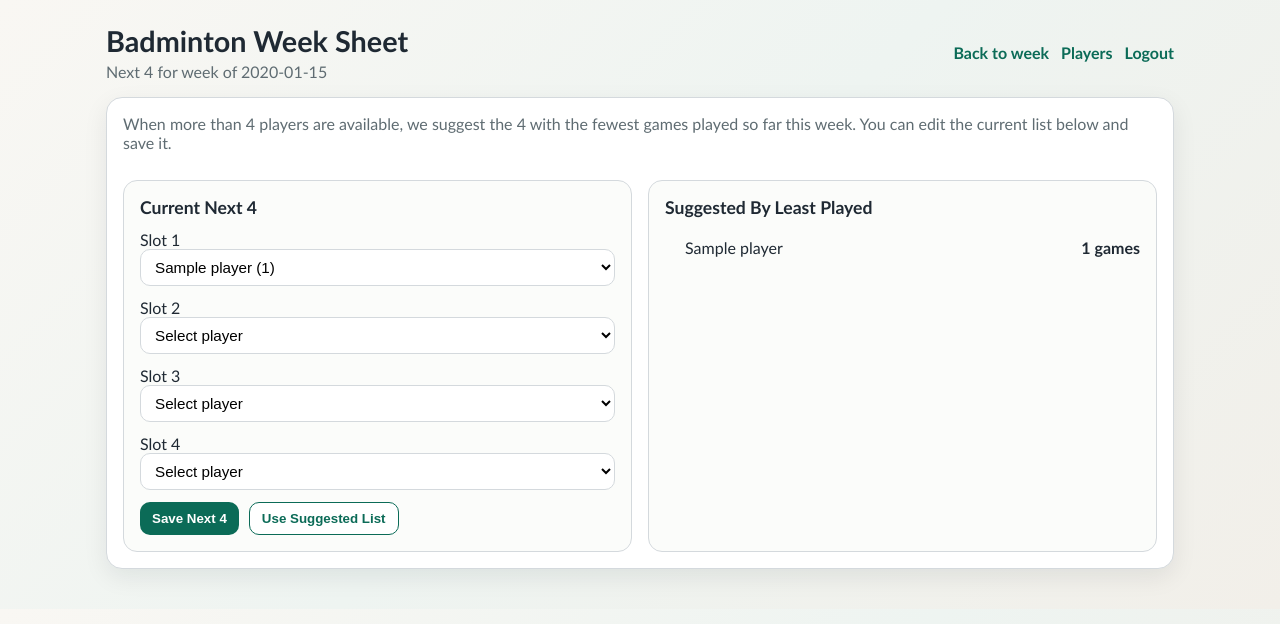
After one commit to srtripathy/cbp, a Flask app: page /next-up/1 in a window 1280 px wide. The commit adds this page. Shown: the top 624 px of the page. Run offline with Flask 3, Linux system fonts and the light colour scheme; the visitor is signed in with stand-in values (Sample User, id 1); tables that the repository leaves empty hold one stand-in row (values such as "Sample post"); some libraries are stand-ins or nearby versions.

Commit message:
Add editable next-up player list

```diff
--- a/app.py
+++ b/app.py
@@ -69,6 +69,14 @@ week_player_games_table = Table(
     Column("player_id", Integer, ForeignKey("players.id", ondelete="CASCADE"), primary_key=True),
     Column("game_no", Integer, primary_key=True),
     Column("played", Boolean, nullable=False, default=False),
+)
+
+next_up_slots_table = Table(
+    "next_up_slots",
+    metadata,
+    Column("week_id", Integer, ForeignKey("weeks.id", ondelete="CASCADE"), primary_key=True),
+    Column("slot_no", Integer, primary_key=True),
+    Column("player_id", Integer, ForeignKey("players.id", ondelete="CASCADE"), nullable=False),
 )
 
 
@@ -165,6 +173,56 @@ def get_weeks() -> List[Dict[str, Any]]:
         return [row_to_dict(r) for r in rows]
 
 
+def build_player_totals(
+    rows: List[Tuple[int, int, bool]], players: List[Dict[str, Any]]
+) -> Dict[int, int]:
+    player_totals: Dict[int, int] = {int(p["id"]): 0 for p in players}
+    for player_id, _game_no, played in rows:
+        if played:
+            player_totals[int(player_id)] += 1
+    return player_totals
+
+
+def suggested_next_up(
+    players: List[Dict[str, Any]], player_totals: Dict[int, int]
+) -> List[Dict[str, Any]]:
+    if len(players) <= 4:
+        return players
+
+    ranked_players = sorted(
+        players,
+        key=lambda player: (
+            player_totals.get(int(player["id"]), 0),
+            int(player["sort_order"]),
+            player["name"].lower(),
+        ),
+    )
+    return ranked_players[:4]
+
+
+def saved_next_up_for_week(week_id: int) -> List[int]:
+    with engine.begin() as conn:
+        rows = conn.execute(
+            select(next_up_slots_table.c.player_id)
+            .where(next_up_slots_table.c.week_id == week_id)
+            .order_by(next_up_slots_table.c.slot_no.asc())
+        ).fetchall()
+    return [int(row[0]) for row in rows]
+
+
+def replace_next_up_for_week(week_id: int, player_ids: List[int]) -> None:
+    with engine.begin() as conn:
+        conn.execute(delete(next_up_slots_table).where(next_up_slots_table.c.week_id == week_id))
+        if player_ids:
+            conn.execute(
+                insert(next_up_slots_table),
+                [
+                    {"week_id": week_id, "slot_no": slot_no, "player_id": player_id}
+                    for slot_no, player_id in enumerate(player_ids, start=1)
+                ],
+            )
+
+
 
 def login_required(fn):
     @wraps(fn)
@@ -245,10 +303,7 @@ def week_view(week_id: int):
         ).fetchall()
 
     played_map = {(r[0], r[1]): r[2] for r in rows}
-    player_totals: Dict[int, int] = {int(p["id"]): 0 for p in players}
-    for player_id, _game_no, played in rows:
-        if played:
-            player_totals[int(player_id)] += 1
+    player_totals = build_player_totals(rows, players)
     weeks = get_weeks()
 
     return render_template(
@@ -260,6 +315,79 @@ def week_view(week_id: int):
         games=range(1, GAMES_PER_WEEK + 1),
         played_map=played_map,
         player_totals=player_totals,
+    )
+
+
+@app.route("/next-up/<int:week_id>", methods=["GET", "POST"])
+@login_required
+def next_up(week_id: int):
+    init_db()
+
+    with engine.begin() as conn:
+        week_row = conn.execute(select(weeks_table).where(weeks_table.c.id == week_id)).first()
+        week = row_to_dict(week_row)
+        if not week:
+            return redirect(url_for("index"))
+
+        players_rows = conn.execute(
+            select(players_table).order_by(players_table.c.sort_order.asc())
+        ).fetchall()
+        players = [row_to_dict(r) for r in players_rows]
+
+        game_rows = conn.execute(
+            select(
+                week_player_games_table.c.player_id,
+                week_player_games_table.c.game_no,
+                week_player_games_table.c.played,
+            ).where(week_player_games_table.c.week_id == week_id)
+        ).fetchall()
+
+    player_totals = build_player_totals(game_rows, players)
+    suggested_players = suggested_next_up(players, player_totals)
+    player_by_id = {int(player["id"]): player for player in players}
+
+    if request.method == "POST":
+        action = request.form.get("action", "save")
+        if action == "reset":
+            replace_next_up_for_week(week_id, [])
+            return redirect(url_for("next_up", week_id=week_id))
+
+        selected_ids: List[int] = []
+        for slot_no in range(1, 5):
+            raw_value = request.form.get(f"slot_{slot_no}", "").strip()
+            if not raw_value:
+                continue
+            try:
+                player_id = int(raw_value)
+            except ValueError:
+                continue
+            if player_id not in player_by_id or player_id in selected_ids:
+                continue
+            selected_ids.append(player_id)
+
+        replace_next_up_for_week(week_id, selected_ids)
+        return redirect(url_for("next_up", week_id=week_id))
+
+    saved_ids = saved_next_up_for_week(week_id)
+    if saved_ids:
+        current_players = [player_by_id[player_id] for player_id in saved_ids if player_id in player_by_id]
+    else:
+        current_players = suggested_players
+
+    current_slots: List[Dict[str, Any] | None] = list(current_players[:4])
+    while len(current_slots) < 4:
+        current_slots.append(None)
+
+    weeks = get_weeks()
+    return render_template(
+        "next_up.html",
+        club_name=CLUB_NAME,
+        week=week,
+        weeks=weeks,
+        players=players,
+        player_totals=player_totals,
+        suggested_players=suggested_players,
+        current_slots=current_slots,
     )
 
 
@@ -284,6 +412,7 @@ def players():
         if unique_names:
             with engine.begin() as conn:
                 # Reset players and games for all weeks
+                conn.execute(delete(next_up_slots_table))
                 conn.execute(delete(week_player_games_table))
                 conn.execute(delete(players_table))
 
--- a/static/styles.css
+++ b/static/styles.css
@@ -140,6 +140,16 @@ button.primary {
   cursor: pointer;
 }
 
+button.secondary {
+  background: #fff;
+  color: var(--accent);
+  border: 1px solid var(--accent);
+  border-radius: 10px;
+  padding: 8px 12px;
+  font-weight: 600;
+  cursor: pointer;
+}
+
 input[type="date"],
 input[type="text"],
 input[type="password"],
@@ -163,6 +173,47 @@ textarea {
   display: flex;
   flex-direction: column;
   gap: 12px;
+}
+
+.next-up-panels {
+  display: grid;
+  grid-template-columns: repeat(2, minmax(280px, 1fr));
+  gap: 16px;
+}
+
+.panel {
+  background: #fbfcfa;
+  border: 1px solid var(--border);
+  border-radius: 14px;
+  padding: 16px;
+}
+
+.panel h2 {
+  margin: 0 0 12px;
+  font-size: 1.1rem;
+}
+
+.next-up-list {
+  margin: 0;
+  padding-left: 20px;
+}
+
+.next-up-list li {
+  display: flex;
+  justify-content: space-between;
+  gap: 16px;
+  padding: 8px 0;
+  border-bottom: 1px solid var(--border);
+}
+
+.next-up-list li:last-child {
+  border-bottom: 0;
+}
+
+.actions-row {
+  display: flex;
+  gap: 10px;
+  flex-wrap: wrap;
 }
 
 .link {
@@ -208,4 +259,8 @@ textarea {
     width: 30px;
     height: 30px;
   }
+
+  .next-up-panels {
+    grid-template-columns: 1fr;
+  }
 }
--- /dev/null
+++ b/templates/next_up.html
@@ -0,0 +1,72 @@
+<!doctype html>
+<html lang="en">
+  <head>
+    <meta charset="utf-8" />
+    <meta name="viewport" content="width=device-width, initial-scale=1" />
+    <title>{{ club_name }} - Next 4</title>
+    <link rel="stylesheet" href="{{ url_for('static', filename='styles.css') }}" />
+  </head>
+  <body>
+    <div class="container">
+      <header class="topbar">
+        <div>
+          <h1>{{ club_name }}</h1>
+          <p class="subtitle">Next 4 for week of {{ week['week_date'] }}</p>
+        </div>
+        <div class="topbar-actions">
+          <a class="link" href="{{ url_for('week_view', week_id=week['id']) }}">Back to week</a>
+          <a class="link" href="{{ url_for('players') }}">Players</a>
+          <a class="link" href="{{ url_for('logout') }}">Logout</a>
+        </div>
+      </header>
+
+      <section class="card stack">
+        <p class="note">
+          When more than 4 players are available, we suggest the 4 with the fewest games played so far this week.
+          You can edit the current list below and save it.
+        </p>
+
+        <div class="next-up-panels">
+          <div class="panel">
+            <h2>Current Next 4</h2>
+            <form method="post" class="stack">
+              {% for slot in range(1, 5) %}
+                <label>
+                  Slot {{ slot }}
+                  <select name="slot_{{ slot }}">
+                    <option value="">Select player</option>
+                    {% for player in players %}
+                      {% set current = current_slots[slot - 1] %}
+                      <option value="{{ player['id'] }}" {% if current and current['id'] == player['id'] %}selected{% endif %}>
+                        {{ player['name'] }} ({{ player_totals.get(player['id'], 0) }})
+                      </option>
+                    {% endfor %}
+                  </select>
+                </label>
+              {% endfor %}
+              <div class="actions-row">
+                <button type="submit" class="primary">Save Next 4</button>
+                <button type="submit" class="secondary" name="action" value="reset">Use Suggested List</button>
+              </div>
+            </form>
+          </div>
+
+          <div class="panel">
+            <h2>Suggested By Least Played</h2>
+            <ol class="next-up-list">
+              {% for player in suggested_players %}
+                <li>
+                  <span>{{ player['name'] }}</span>
+                  <strong>{{ player_totals.get(player['id'], 0) }} games</strong>
+                </li>
+              {% endfor %}
+            </ol>
+            {% if not suggested_players %}
+              <p class="note">Add players first to generate a next-up list.</p>
+            {% endif %}
+          </div>
+        </div>
+      </section>
+    </div>
+  </body>
+</html>
--- a/templates/week.html
+++ b/templates/week.html
@@ -27,6 +27,7 @@
               {% endfor %}
             </select>
           </form>
+          <a class="link" href="{{ url_for('next_up', week_id=week['id']) }}">Next 4</a>
           <a class="link" href="{{ url_for('players') }}">Players</a>
           <a class="link" href="{{ url_for('logout') }}">Logout</a>
         </div>
```
